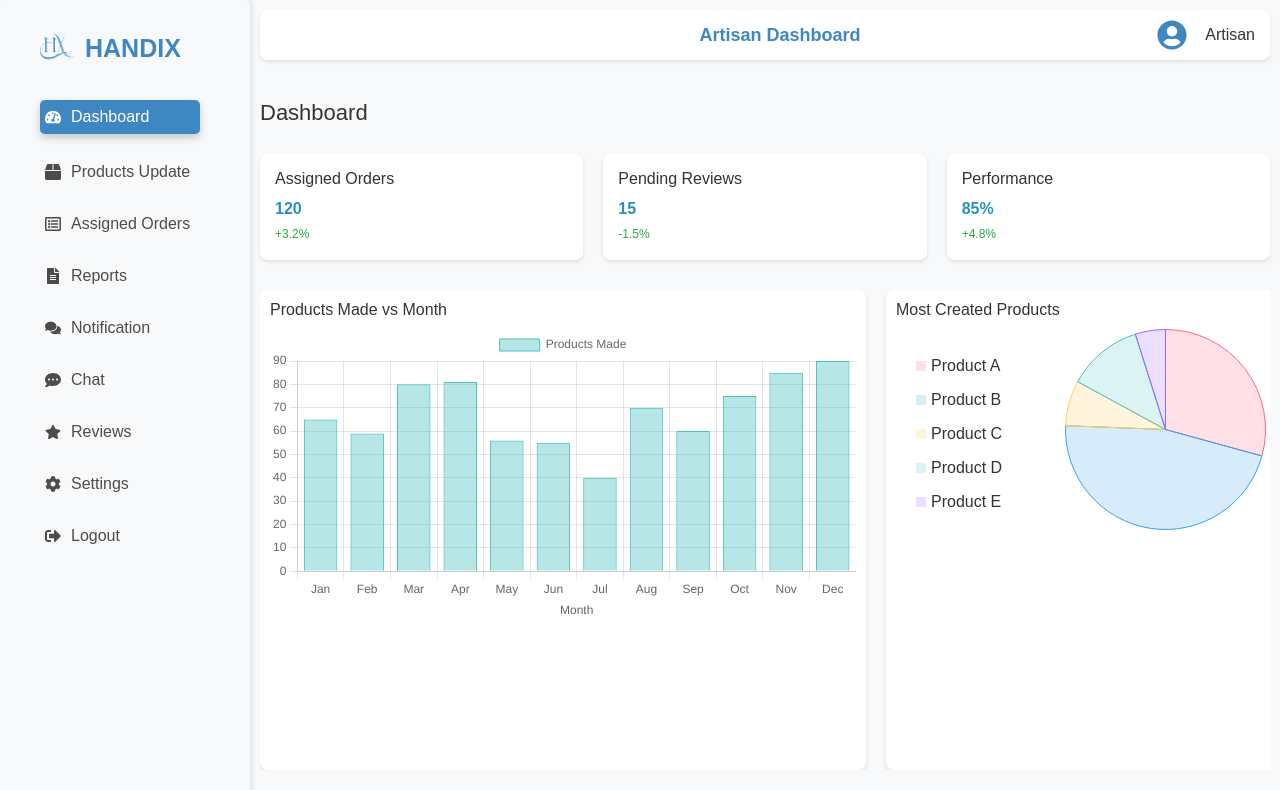
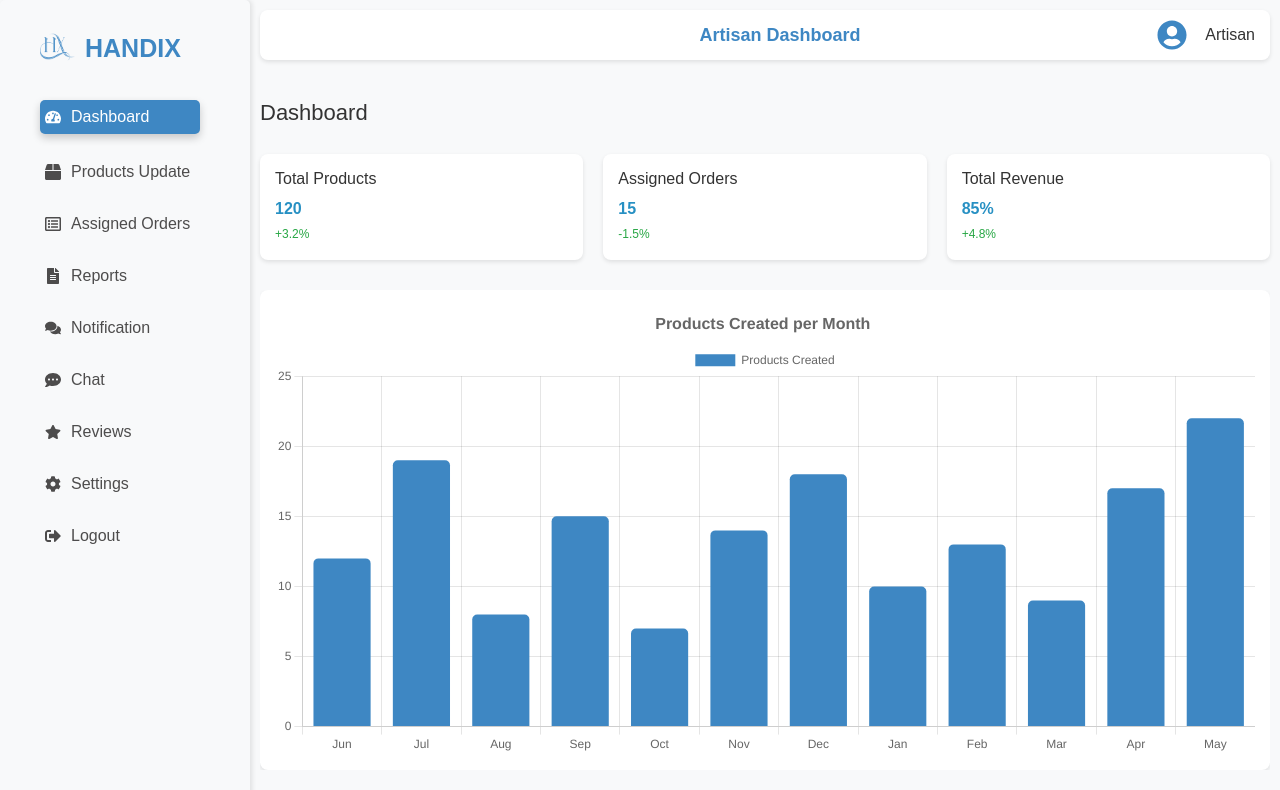
Before and after one commit to sujikaran07/HANDIX, a React (Vite) app in the folder frontend/: page /artisan/dashboard in a window 1280 px wide. Shown: the top 790 px of the page. Built offline with nearby package versions, Linux system fonts and the light colour scheme; no server answers; sample sign-in values are in the browser's storage.

Commit message:
feat: Update chart.js to version 4.4.9 and replace sales trend and product sales components with a new products bar chart

```diff
--- a/frontend/package.json
+++ b/frontend/package.json
@@ -18,7 +18,7 @@
     "axios": "^1.9.0",
     "bootstrap": "^5.1.3",
     "bootstrap-icons": "^1.11.3",
-    "chart.js": "^4.4.7",
+    "chart.js": "^4.4.9",
     "react": "^19.0.0",
     "react-bootstrap": "^2.10.9",
     "react-chartjs-2": "^5.3.0",
--- a/frontend/src/components/artisan/ArtisanDashboardCards.jsx
+++ b/frontend/src/components/artisan/ArtisanDashboardCards.jsx
@@ -5,17 +5,17 @@ const ArtisanDashboardCards = () => {
   return (
     <div className="artisan-dashboard-cards">
       <div className="artisan-card">
-        <h4>Assigned Orders</h4>
+        <h4>Total Products</h4>
         <p>120</p>
         <span className="artisan-percentage">+3.2%</span>
       </div>
       <div className="artisan-card">
-        <h4>Pending Reviews</h4>
+        <h4>Assigned Orders</h4>
         <p>15</p>
         <span className="artisan-percentage">-1.5%</span>
       </div>
       <div className="artisan-card">
-        <h4>Performance</h4>
+        <h4>Total Revenue</h4>
         <p>85%</p>
         <span className="artisan-percentage">+4.8%</span>
       </div>
--- a/frontend/src/components/artisan/ArtisanProductSalesChart.jsx
+++ /dev/null
@@ -1,63 +0,0 @@
-import React from 'react';
-import { Pie } from 'react-chartjs-2';
-import 'chart.js/auto';
-
-const ArtisanProductSalesChart = () => {
-  const data = {
-    labels: ['Product A', 'Product B', 'Product C', 'Product D', 'Product E'],
-    datasets: [
-      {
-        label: 'Number of Creations',
-        data: [12, 19, 3, 5, 2],
-        backgroundColor: [
-          'rgba(255, 99, 132, 0.2)',
-          'rgba(54, 162, 235, 0.2)',
-          'rgba(255, 206, 86, 0.2)',
-          'rgba(75, 192, 192, 0.2)',
-          'rgba(153, 102, 255, 0.2)',
-        ],
-        borderColor: [
-          'rgba(255, 99, 132, 1)',
-          'rgba(54, 162, 235, 1)',
-          'rgba(255, 206, 86, 1)',
-          'rgba(75, 192, 192, 1)',
-          'rgba(153, 102, 255, 1)',
-        ],
-        borderWidth: 1,
-      },
-    ],
-  };
-
-  const options = {
-    responsive: true,
-    maintainAspectRatio: false,
-    plugins: {
-      legend: {
-        display: false,
-      },
-    },
-  };
-
-  return (
-    <div className="artisan-product-sales-chart">
-      <h3>Most Created Products</h3>
-      <div className="artisan-product-sales-container">
-        <div className="artisan-product-categories">
-          <ul>
-            {data.labels.map((label, index) => (
-              <li key={index}>
-                <span style={{ backgroundColor: data.datasets[0].backgroundColor[index], display: 'inline-block', width: '10px', height: '10px', marginRight: '5px' }}></span>
-                {label}
-              </li>
-            ))}
-          </ul>
-        </div>
-        <div className="artisan-product-pie-chart">
-          <Pie data={data} options={options} />
-        </div>
-      </div>
-    </div>
-  );
-};
-
-export default ArtisanProductSalesChart;
--- /dev/null
+++ b/frontend/src/components/artisan/ArtisanProductsBarChart.jsx
@@ -0,0 +1,86 @@
+import React from 'react';
+import { Bar } from 'react-chartjs-2';
+import {
+  Chart as ChartJS,
+  CategoryScale,
+  LinearScale,
+  BarElement,
+  Title,
+  Tooltip,
+  Legend
+} from 'chart.js';
+
+// Register ChartJS components
+ChartJS.register(
+  CategoryScale,
+  LinearScale,
+  BarElement,
+  Title,
+  Tooltip,
+  Legend
+);
+
+const ArtisanProductsBarChart = () => {
+  // Get last 12 months for labels
+  const getLastTwelveMonths = () => {
+    const months = ['Jan', 'Feb', 'Mar', 'Apr', 'May', 'Jun', 'Jul', 'Aug', 'Sep', 'Oct', 'Nov', 'Dec'];
+    const currentDate = new Date();
+    const currentMonth = currentDate.getMonth();
+
+    const lastTwelveMonths = [];
+    for (let i = 11; i >= 0; i--) {
+      const monthIndex = (currentMonth - i + 12) % 12;
+      lastTwelveMonths.push(months[monthIndex]);
+    }
+
+    return lastTwelveMonths;
+  };
+
+  // Sample data - replace with actual data from API
+  const data = {
+    labels: getLastTwelveMonths(),
+    datasets: [
+      {
+        label: 'Products Created',
+        data: [12, 19, 8, 15, 7, 14, 18, 10, 13, 9, 17, 22], // Sample data
+        backgroundColor: '#3e87c3',
+        borderRadius: 5
+      }
+    ],
+  };
+
+  const options = {
+    responsive: true,
+    maintainAspectRatio: false,
+    plugins: {
+      legend: {
+        position: 'top',
+      },
+      title: {
+        display: true,
+        text: 'Products Created per Month ',
+        font: {
+          size: 16
+        }
+      },
+    },
+    scales: {
+      y: {
+        beginAtZero: true,
+        ticks: {
+          precision: 0
+        }
+      }
+    }
+  };
+
+  return (
+    <div className="artisan-products-bar-chart">
+      <div className="chart-container">
+        <Bar data={data} options={options} />
+      </div>
+    </div>
+  );
+};
+
+export default ArtisanProductsBarChart;
--- a/frontend/src/components/artisan/ArtisanSalesTrendGraph.jsx
+++ /dev/null
@@ -1,45 +0,0 @@
-import React from 'react';
-import { Bar } from 'react-chartjs-2';
-import 'chart.js/auto';
-
-const ArtisanSalesTrendGraph = () => {
-  const data = {
-    labels: ['Jan', 'Feb', 'Mar', 'Apr', 'May', 'Jun', 'Jul', 'Aug', 'Sep', 'Oct', 'Nov', 'Dec'],
-    datasets: [
-      {
-        label: 'Products Made',
-        data: [65, 59, 80, 81, 56, 55, 40, 70, 60, 75, 85, 90],
-        backgroundColor: 'rgba(75,192,192,0.4)',
-        borderColor: 'rgba(75,192,192,1)',
-        borderWidth: 1,
-      },
-    ],
-  };
-
-  const options = {
-    scales: {
-      x: {
-        title: {
-          display: true,
-          text: 'Month',
-        },
-      },
-      y: {
-        beginAtZero: true,
-        title: {
-          display: false,
-          text: 'Products Made',
-        },
-      },
-    },
-  };
-
-  return (
-    <div className="artisan-sales-trend-graph">
-      <h3>Products Made vs Month</h3>
-      <Bar data={data} options={options} />
-    </div>
-  );
-};
-
-export default ArtisanSalesTrendGraph;
--- a/frontend/src/pages/artisan/ArtisanDashboard.jsx
+++ b/frontend/src/pages/artisan/ArtisanDashboard.jsx
@@ -3,8 +3,7 @@ import { useNavigate } from 'react-router-dom';
 import ArtisanSidebar from '../../components/artisan/ArtisanSidebar';
 import ArtisanTopBar from '../../components/artisan/ArtisanTopBar';
 import ArtisanDashboardCards from '../../components/artisan/ArtisanDashboardCards';
-import ArtisanSalesTrendGraph from '../../components/artisan/ArtisanSalesTrendGraph';
-import ArtisanProductSalesChart from '../../components/artisan/ArtisanProductSalesChart';
+import ArtisanProductsBarChart from '../../components/artisan/ArtisanProductsBarChart';
 import '../../styles/artisan/ArtisanDashboard.css';
 
 const ArtisanDashboard = () => {
@@ -55,8 +54,7 @@ const ArtisanDashboard = () => {
           <ArtisanDashboardCards />
         </div>
         <div className="artisan-graph-container">
-          <ArtisanSalesTrendGraph />
-          <ArtisanProductSalesChart />
+          <ArtisanProductsBarChart />
         </div>
       </div>
     </div>
--- a/frontend/src/styles/artisan/ArtisanDashboard.css
+++ b/frontend/src/styles/artisan/ArtisanDashboard.css
@@ -206,7 +206,7 @@ body {
 }
 
 .artisan-sales-trend-graph {
-    flex: 0 0 60%;
+    flex: 1;
     padding: 10px;
     border-radius: 8px;
     background-color: #ffffff;
@@ -217,11 +217,17 @@ body {
     margin-bottom: 10px;
 }
 
-.artisan-product-sales-chart {
-    flex: 0 0 40%;
+.artisan-sales-trend-graph h3 {
+    font-size: 16px;
+    margin-bottom: 10px;
+    color: #333333;
+}
+
+.artisan-products-bar-chart {
+    flex: 1;
+    padding: 15px;
+    border-radius: 8px;
     background-color: #ffffff;
-    padding: 10px;
-    border-radius: 8px;
     box-shadow: 0 2px 4px rgba(0, 0, 0, 0.1);
     display: flex;
     flex-direction: column;
@@ -229,53 +235,12 @@ body {
     margin-bottom: 10px;
 }
 
-.artisan-product-sales-chart h3 {
-    font-size: 16px;
-    margin-bottom: 10px;
-    color: #333333;
-}
-
-.artisan-product-sales-container {
-    display: flex;
-    justify-content: space-between;
-    align-items: center;
-}
-
-.artisan-product-categories {
+.chart-container {
     flex: 1;
-    padding-right: 20px;
-    padding-top: 25px;
-    padding-left: 20px;
-}
-
-.artisan-product-categories ul {
-    list-style: none;
-    padding: 0;
-}
-
-.artisan-product-categories ul li {
-    margin-bottom: 10px;
-    font-size: 16px;
-    display: flex;
-    align-items: center;
-}
-
-.artisan-product-pie-chart {
-    flex: 2;
+    position: relative;
+    width: 100%;
     height: 100%;
-    max-width: 250px;
-    max-height: 250px;
-    overflow: hidden;
-    position: relative;
-    display: flex;
-    justify-content: center;
-    align-items: center;
-}
-
-.artisan-sales-trend-graph h3, .artisan-product-sales-chart h3 {
-    font-size: 16px;
-    margin-bottom: 10px;
-    color: #333333;
+    min-height: 300px;
 }
 
 .logo-title-container {
@@ -337,9 +302,15 @@ body {
         flex-direction: column;
     }
 
-    .artisan-sales-trend-graph, .artisan-product-sales-chart {
+    .artisan-sales-trend-graph {
         flex: none;
         width: 100%;
+    }
+
+    .artisan-products-bar-chart {
+        flex: none;
+        width: 100%;
+        min-height: 350px;
     }
 }
 
```
Also changed, not shown: 1 other file (tests, documents, lock files or other folders).
